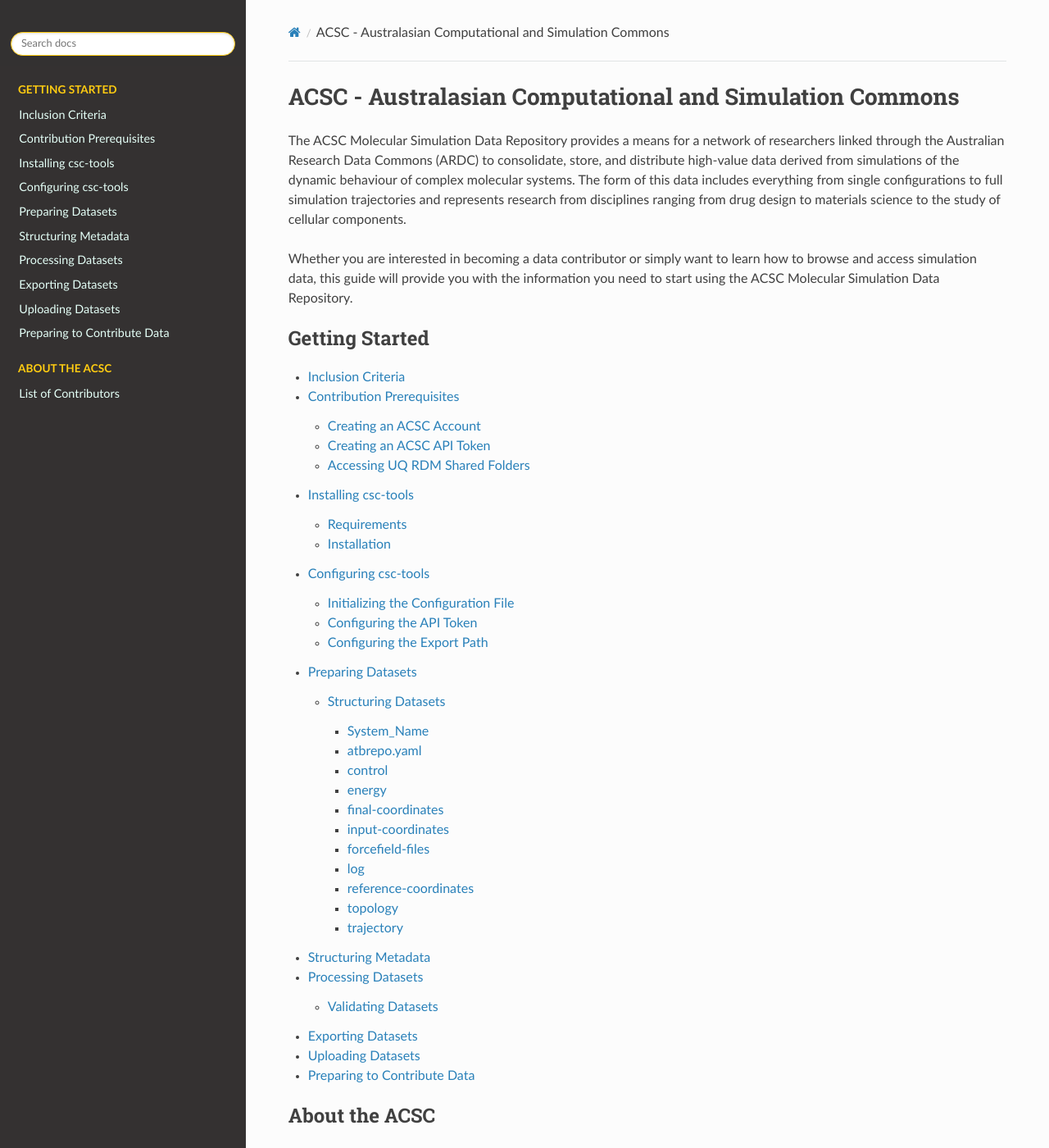
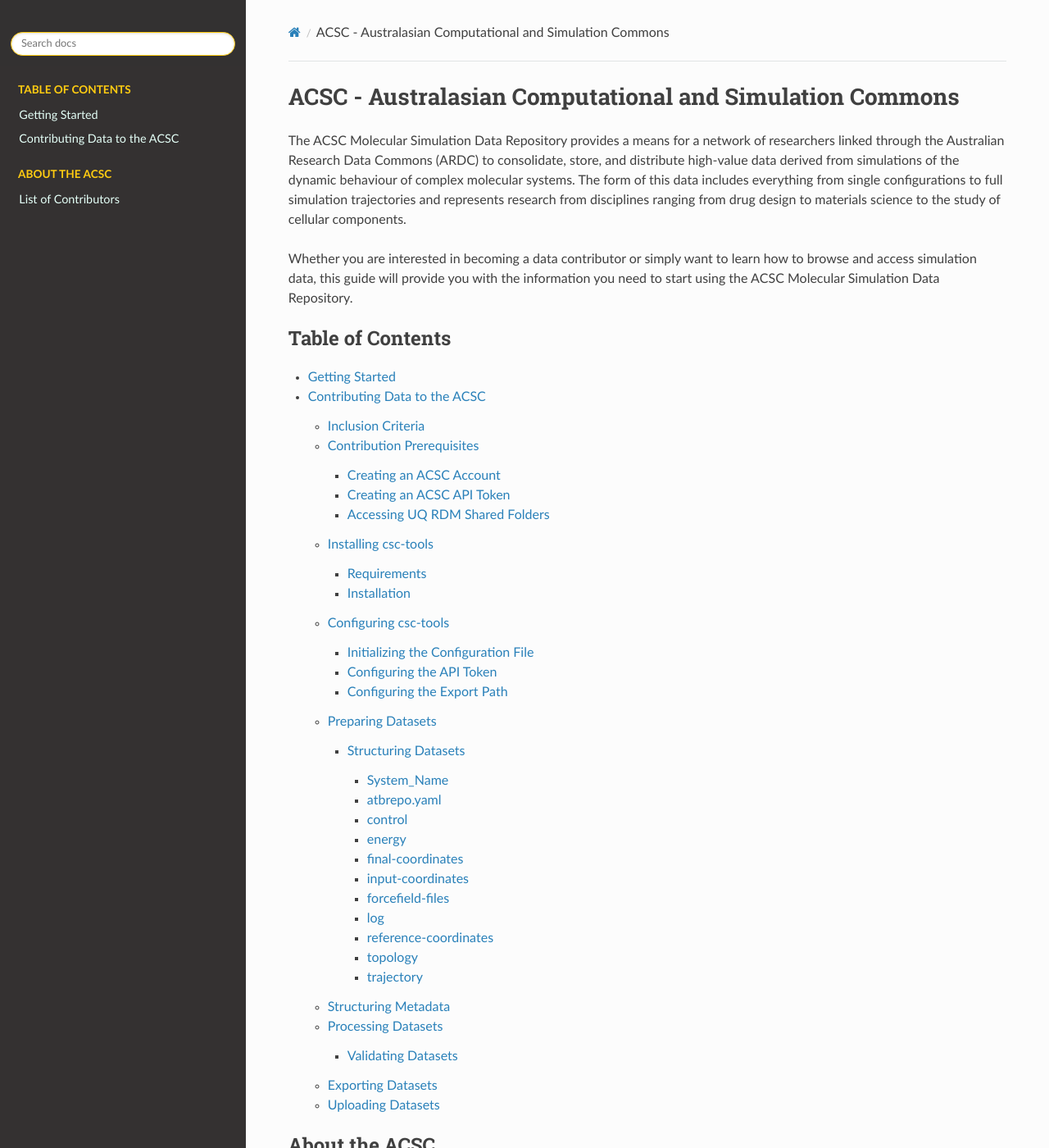
Before and after one commit to ATB-UQ/csc-tools, a Sphinx documentation site: the page built from docs/source/index.rst, in a window 1280 px wide and 1400 px high. Shown: the whole window at 82% size. Built offline with Sphinx 7.4.7 and the Read the Docs theme 2.0.0, drawn with Linux system fonts in a browser that asks for light colours.

Commit message:
try to fix multi-level toc

```diff
--- a/docs/source/contributing.rst
+++ b/docs/source/contributing.rst
@@ -1,3 +1,9 @@
+==========================
+Contributing Data to the ACSC
+==========================
+
+Before contributing data to the ACSC, users must familarise themselves with the criteria set out by the ACSC for acceptable simulation data and must also complete some required steps to enable the validation and upload of datasets.  The following sections will outline these requirements.
+
 .. toctree::
    :maxdepth: -1
    :caption: Contributing Data to ACSC
@@ -11,9 +17,3 @@
    validating
    exporting
    uploading
-
-*******************
-Preparing to Contribute Data
-*******************
-
-Before contributing data to the ACSC, users must familarise themselves with the criteria set out by the ACSC for acceptable simulation data and must also complete some required steps to enable the validation and upload of datasets.  The following sections will outline these requirements.
--- /dev/null
+++ b/docs/source/getting-started.rst
@@ -0,0 +1,3 @@
+==========================
+Getting Started
+==========================
--- a/docs/source/index.rst
+++ b/docs/source/index.rst
@@ -12,8 +12,9 @@
 
 .. toctree::
    :maxdepth: -1
-   :caption: Getting Started
+   :caption: Table of Contents
 
+   getting-started
    contributing
 
 
```
